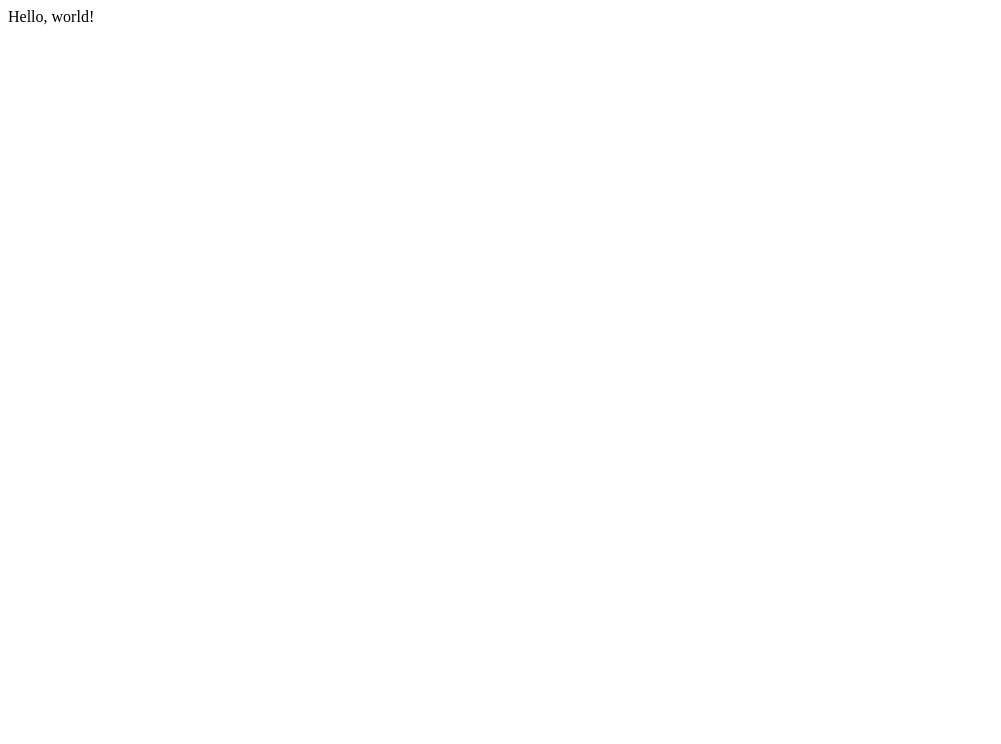
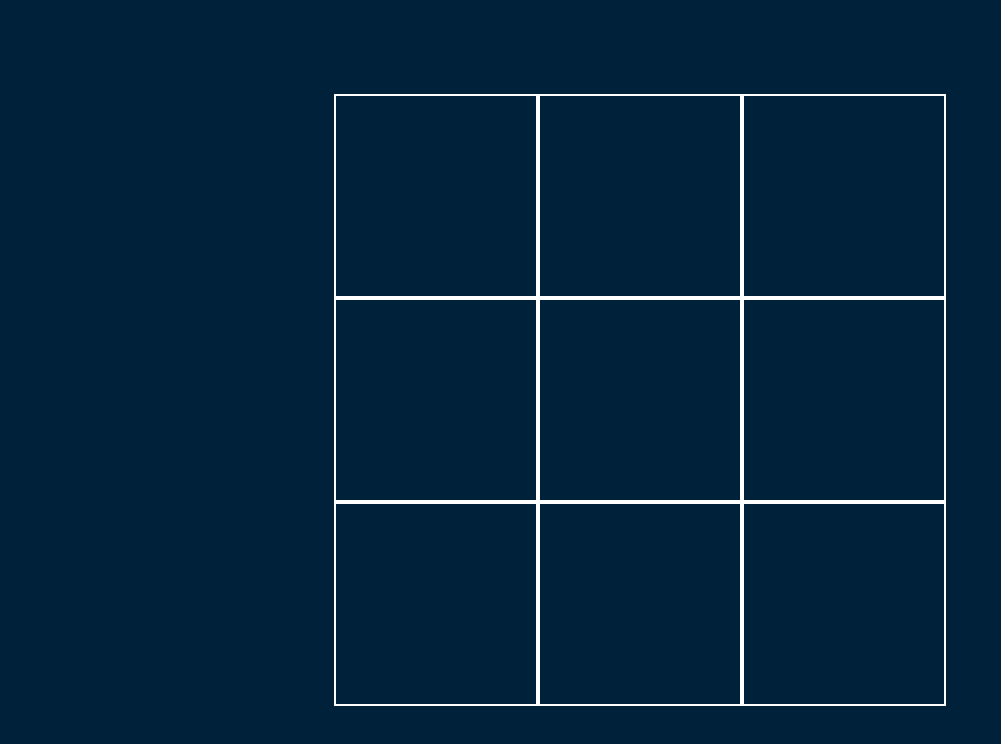
Before and after one commit to hannahouazzane/Realtime-Tik-Tak-Toe, a React app: page / in a window 1280 px wide. Shown: the top 744 px of the page, without its empty margins (0-1001 px from the left). Built offline with nearby package versions, Linux system fonts and the light colour scheme.

Commit message:
feat: add grid board

```diff
--- /dev/null
+++ b/src/Components/Board.tsx
@@ -0,0 +1,18 @@
+import React from 'react'
+export const Board = () => {
+  return (
+    <div className="board">
+      <div className="square"></div>
+      <div className="square"></div>
+      <div className="square"></div>
+
+      <div className="square"></div>
+      <div className="square"></div>
+      <div className="square"></div>
+
+      <div className="square"></div>
+      <div className="square"></div>
+      <div className="square"></div>
+    </div>
+  )
+}
--- a/src/index.tsx
+++ b/src/index.tsx
@@ -1,8 +1,9 @@
 import React from 'react'
 import ReactDOM from 'react-dom/client'
-
+import { Board } from './Components/Board'
+import './styles/global.css'
 const App: React.FC = () => {
-  return <div>Hello, world!</div>
+  return <Board />
 }
 
 const rootElement = document.getElementById('root') as HTMLElement
--- /dev/null
+++ b/src/styles/global.css
@@ -0,0 +1,26 @@
+:root {
+  --primaryColor: #fff;
+  --secondaryColor: #00213a;
+  --playerXColor: #e74c3c;
+  --playerOColor: #3498db;
+}
+
+body {
+  margin: 0;
+  background-color: var(--secondaryColor);
+}
+
+.board {
+  width: 100vw;
+  height: 100vh;
+  justify-content: center;
+  align-content: center;
+  display: grid;
+  grid-template-columns: repeat(3, auto);
+}
+
+.square {
+  width: min(200px, 25vw);
+  height: min(200px, 25vw);
+  border: solid var(--primaryColor) 2px;
+}
```
